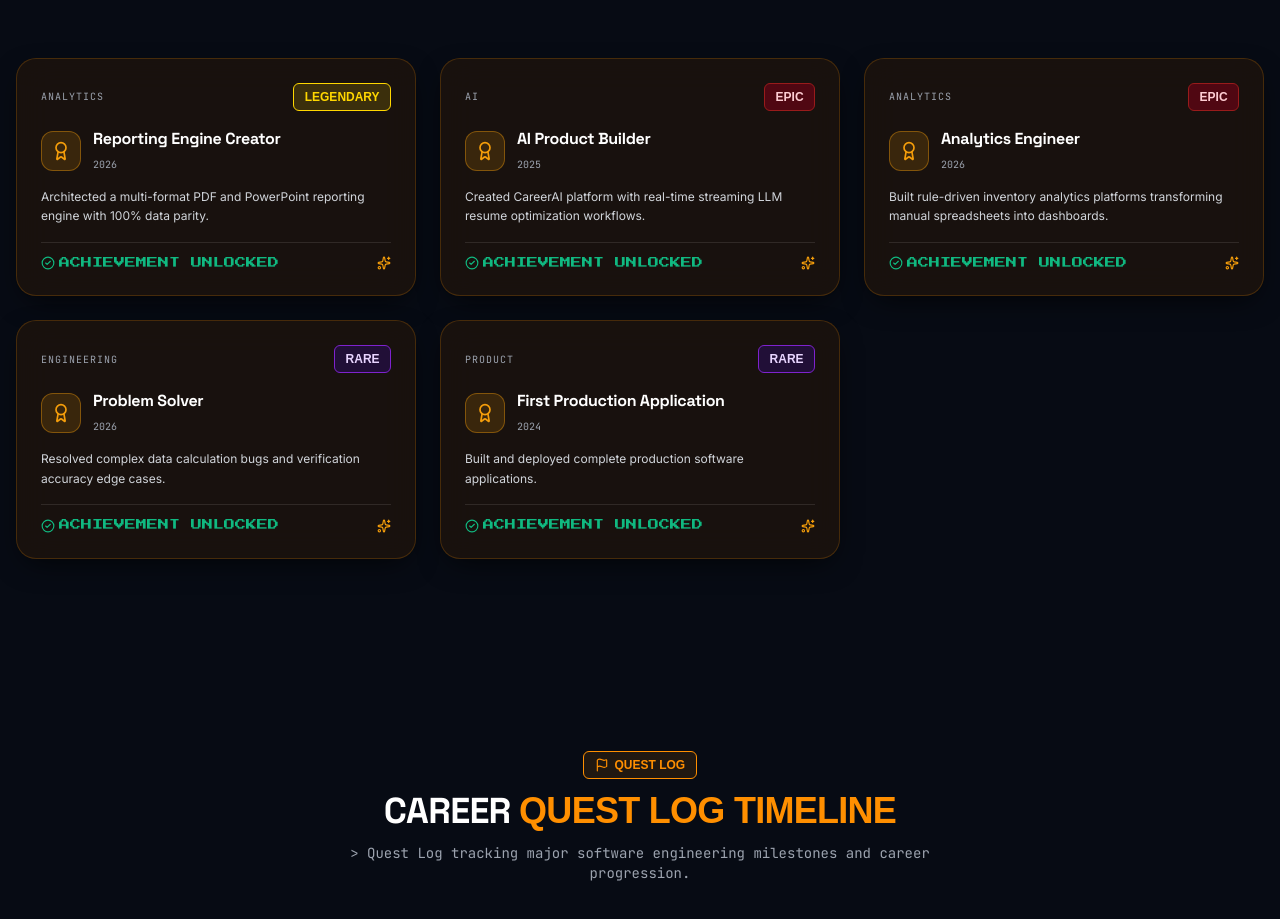
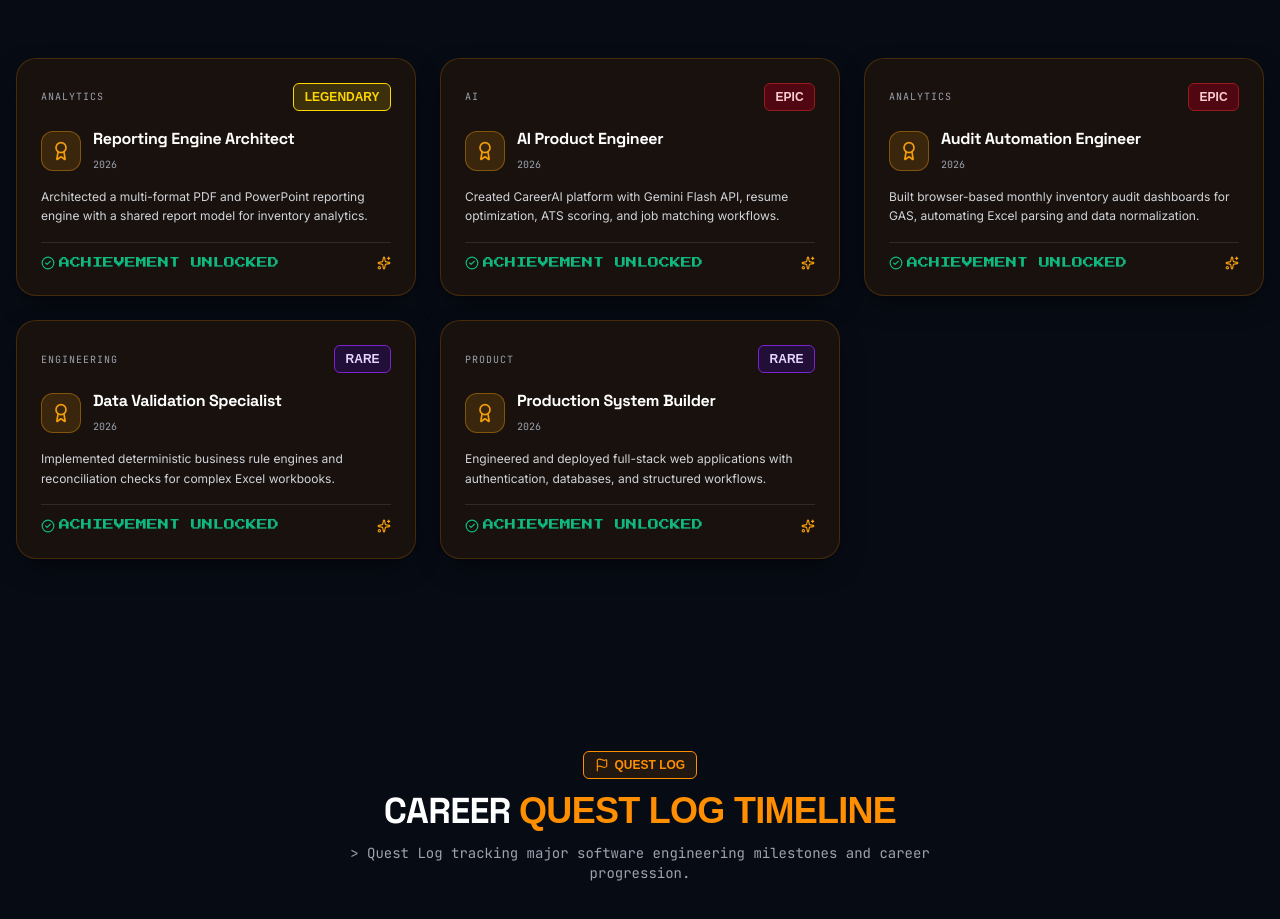
Before and after one commit to sufiyan078/portfolio, a React (Vite) app: page / in a window 1280 px wide. Shown: the part 5060-5979 px from the top of the page. Built offline with nearby package versions, Linux system fonts and the light colour scheme; a web font is replaced by a local one.

Commit message:
content: update UNLOCKED MILESTONES & BADGES to reflect rewritten Mission 01, 02, and 03

```diff
--- a/src/data/achievements.ts
+++ b/src/data/achievements.ts
@@ -10,42 +10,42 @@ export interface Achievement {
 export const ACHIEVEMENTS: Achievement[] = [
   {
     id: "ach-01",
-    title: "Reporting Engine Creator",
-    description: "Architected a multi-format PDF and PowerPoint reporting engine with 100% data parity.",
+    title: "Reporting Engine Architect",
+    description: "Architected a multi-format PDF and PowerPoint reporting engine with a shared report model for inventory analytics.",
     category: "Analytics",
     date: "2026",
     rarity: "Legendary"
   },
   {
     id: "ach-02",
-    title: "AI Product Builder",
-    description: "Created CareerAI platform with real-time streaming LLM resume optimization workflows.",
+    title: "AI Product Engineer",
+    description: "Created CareerAI platform with Gemini Flash API, resume optimization, ATS scoring, and job matching workflows.",
     category: "AI",
-    date: "2025",
+    date: "2026",
     rarity: "Epic"
   },
   {
     id: "ach-03",
-    title: "Analytics Engineer",
-    description: "Built rule-driven inventory analytics platforms transforming manual spreadsheets into dashboards.",
+    title: "Audit Automation Engineer",
+    description: "Built browser-based monthly inventory audit dashboards for GAS, automating Excel parsing and data normalization.",
     category: "Analytics",
     date: "2026",
     rarity: "Epic"
   },
   {
     id: "ach-04",
-    title: "Problem Solver",
-    description: "Resolved complex data calculation bugs and verification accuracy edge cases.",
+    title: "Data Validation Specialist",
+    description: "Implemented deterministic business rule engines and reconciliation checks for complex Excel workbooks.",
     category: "Engineering",
     date: "2026",
     rarity: "Rare"
   },
   {
     id: "ach-05",
-    title: "First Production Application",
-    description: "Built and deployed complete production software applications.",
+    title: "Production System Builder",
+    description: "Engineered and deployed full-stack web applications with authentication, databases, and structured workflows.",
     category: "Product",
-    date: "2024",
+    date: "2026",
     rarity: "Rare"
   }
 ];
```
